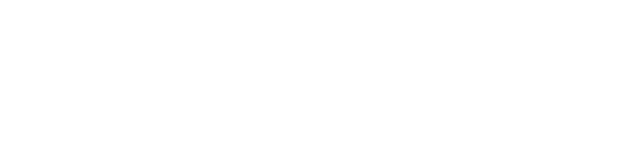
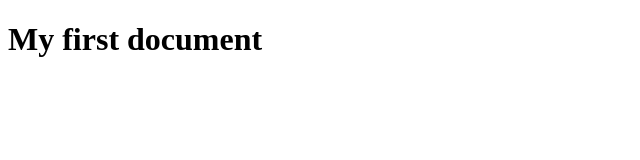
Before and after one commit to ShyarK/git-test, a plain HTML site: page index.html in a window 1280 px wide. Shown: the whole page, without its empty margins (0-640 px from the left). Drawn offline with Linux system fonts and the light colour scheme.

Commit message:
my third commit

```diff
--- a/index.html
+++ b/index.html
@@ -6,5 +6,7 @@
     <meta http-equiv="X-UA-Compatible" content="ie=edge" />
     <title>Document</title>
   </head>
-  <body></body>
+  <body>
+    <h1>My first document</h1>
+  </body>
 </html>
```
